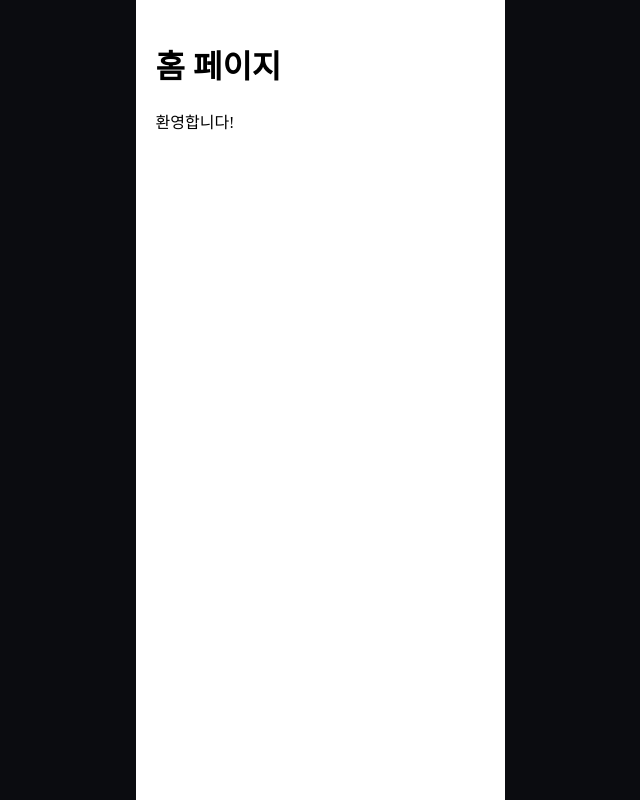
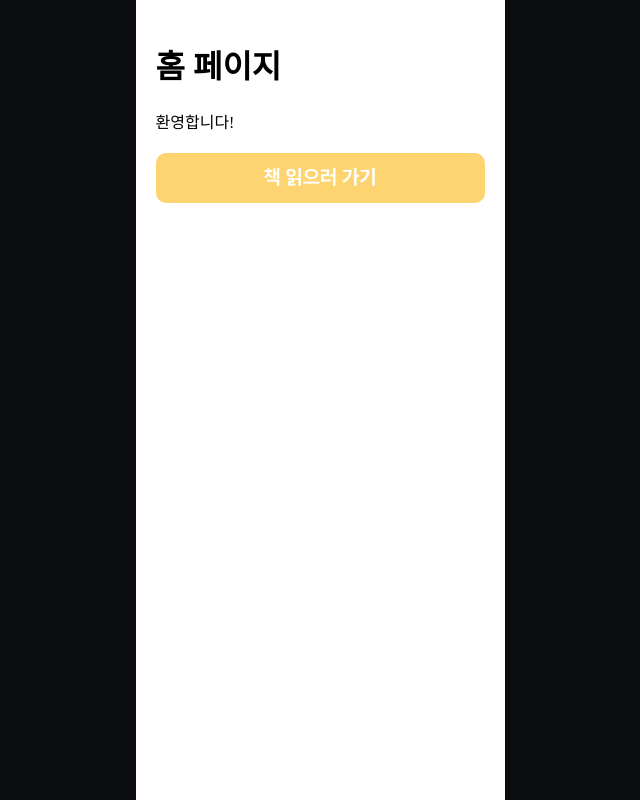
Before and after one commit to sandocsol/tenminread, a React (Vite) app: page / in a window 1280 px wide. Shown: the whole page, without its empty margins (320-960 px from the left). Built offline with nearby package versions, Linux system fonts and the light colour scheme.

Commit message:
feat: 홈화면에서 책 읽기 화면으로 넘어가는 버튼 추가

```diff
--- a/src/pages/HomePage.jsx
+++ b/src/pages/HomePage.jsx
@@ -1,8 +1,27 @@
+import { useNavigate } from 'react-router-dom';
+import Button from '../components/Button';
+
 function HomePage() {
+  const navigate = useNavigate();
+
+  const handleGoToReader = () => {
+    // bookId 1로 이동 (실제로는 선택한 책의 ID를 사용)
+    navigate('/reader/1');
+  };
+
   return (
-    <div style={{ padding: '20px' }}>
+    <div style={{ padding: '20px', boxSizing: 'border-box', maxWidth: '100%' }}>
       <h1>홈 페이지</h1>
       <p>환영합니다!</p>
+      <div style={{ marginTop: '20px', width: '100%' }}>
+        <Button
+          onClick={handleGoToReader}
+          fullWidth
+          padding="7px 20px"
+        >
+          책 읽으러 가기
+        </Button>
+      </div>
     </div>
   );
 }
```
